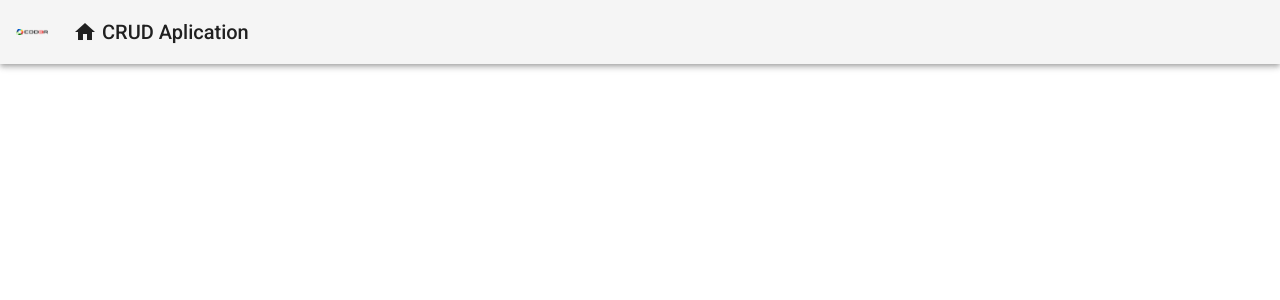
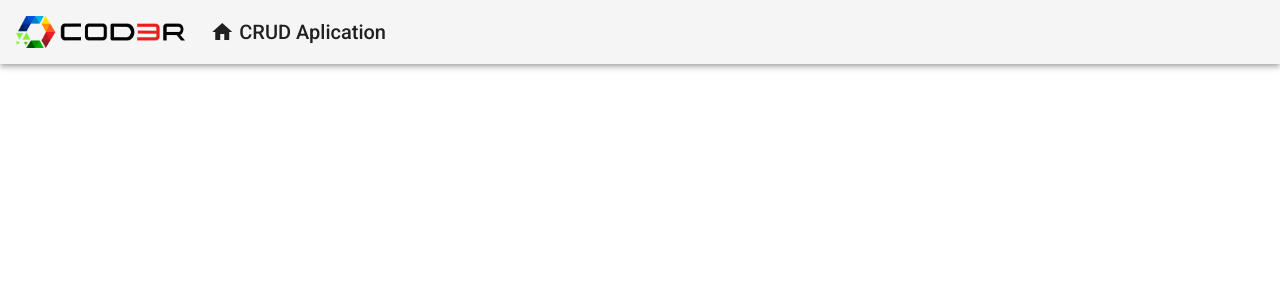
Before and after one commit to erikaperciliano/CRUD-Angular13, an Angular app in the folder frontend/: page / in a window 1280 px wide. Shown: the top 300 px of the page. Built offline with nearby package versions, Linux system fonts and the light colour scheme.

Commit message:
changing max-width to max-height

```diff
--- a/frontend/src/app/component/template/header/header.component.css
+++ b/frontend/src/app/component/template/header/header.component.css
@@ -10,7 +10,7 @@
 }
 
 .header .logo {
-    max-width: 32px;
+    max-height: 32px;
 }
 
 .header .title-group {
```
